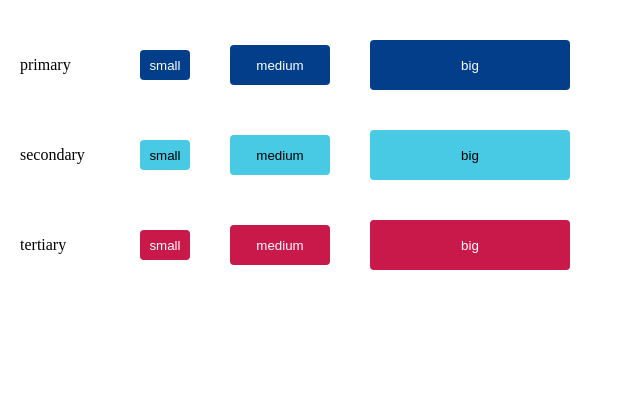
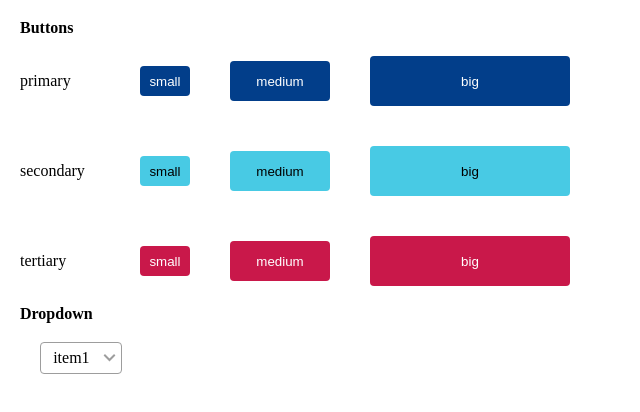
Before and after one commit to cotae-platform/cotae-ui, a React (Create React App) app: page /design-example in a window 1280 px wide. Shown: the top 412 px of the page, without its empty margins (0-640 px from the left). Built offline with nearby package versions, Linux system fonts and the light colour scheme.

Commit message:
feat : Dropdown Component

```diff
--- /dev/null
+++ b/src/components/basic/Dropdown/index.tsx
@@ -0,0 +1,64 @@
+import { useEffect, useRef, useState } from 'react';
+import {
+  DropdownWrapper,
+  DropdownSelected,
+  DropdownIcon,
+  DropdownItems,
+  DropdownItemWrapper,
+} from './style';
+
+interface Props {
+  items: string[];
+  onChange: (value: string) => void;
+}
+
+function Dropdown({ items, onChange }: Props) {
+  const [currentValue, setCurrentValue] = useState(items.length ? items[0] : '');
+  const [isOpen, setIsOpen] = useState(false);
+
+  const dropdownRef = useRef(null);
+
+  const handleChangeSelected = (value: string) => {
+    onChange(value);
+    setCurrentValue(value);
+  };
+
+  const dropdownItems = items.map((value, index) => (
+    <DropdownItems
+      key={value}
+      onClick={() => handleChangeSelected(value)}
+      current={value === currentValue}
+      last={index === items.length - 1}
+    >
+      {value}
+    </DropdownItems>
+  ));
+
+  const handleOnClickDropdown = () => {
+    setIsOpen((prevState) => !prevState);
+  };
+
+  const handleClickOutside = (e: MouseEvent) => {
+    if (dropdownRef.current && !(dropdownRef.current as Element).contains(e.target as Node))
+      setIsOpen(false);
+  };
+
+  useEffect(() => {
+    document.addEventListener('click', handleClickOutside);
+    return () => {
+      document.removeEventListener('click', handleClickOutside);
+    };
+  }, []);
+
+  return (
+    <>
+      <DropdownWrapper ref={dropdownRef} isOpen={isOpen} onClick={handleOnClickDropdown}>
+        <DropdownSelected>{currentValue}</DropdownSelected>
+        <DropdownIcon isOpen={isOpen} />
+      </DropdownWrapper>
+      {isOpen && currentValue && <DropdownItemWrapper>{dropdownItems}</DropdownItemWrapper>}
+    </>
+  );
+}
+
+export default Dropdown;
--- /dev/null
+++ b/src/components/basic/Dropdown/style.ts
@@ -0,0 +1,69 @@
+import styled from '@emotion/styled';
+import ArrowUp from '@src/assets/images/ico_arrow_up.svg';
+import ArrowDown from '@src/assets/images/ico_arrow_down.svg';
+
+interface StatusProps {
+  isOpen: boolean;
+}
+
+interface ItemProps {
+  current: boolean;
+  last: boolean;
+}
+
+const DropdownWrapper = styled.div<StatusProps>`
+  display: flex;
+  position: relative;
+  width: 80px;
+  height: 30px;
+  border: 1px solid ${(props) => (props.isOpen ? '#023e8a' : '#9d9d9d')};
+  border-radius: ${(props) => (props.isOpen ? '4px 4px 0 0' : '4px')};
+  &:hover {
+    border: 1px solid #023e8a;
+    cursor: pointer;
+  }
+`;
+
+const DropdownSelected = styled.div`
+  display: flex;
+  flex: 4;
+  justify-content: center;
+  align-items: center;
+`;
+
+const DropdownIcon = styled.i<StatusProps>`
+  display: inline-block;
+  flex: 1;
+  width: 24px;
+  height: 24px;
+  margin: auto 4px auto 0px;
+  background: ${(props) =>
+    props.isOpen
+      ? `url(${ArrowUp}) no-repeat center center`
+      : `url(${ArrowDown}) no-repeat center center`};
+`;
+
+const DropdownItemWrapper = styled.div`
+  display: flex;
+  flex-direction: column;
+`;
+
+const DropdownItems = styled.div<ItemProps>`
+  display: flex;
+  background-color: ${(props) => (props.current ? 'rgb(2, 62, 138, 0.6)' : 'white')};
+  color: ${(props) => (props.current ? 'white' : 'black')};
+  width: 80px;
+  height: 30px;
+  border: 1px solid #023e8a;
+  border-top: 0;
+  border-radius: ${(props) => (props.last ? '0 0 4px 4px' : '0')};
+  justify-content: center;
+  align-items: center;
+  &:hover {
+    cursor: pointer;
+    color: white;
+    background-color: #023e8a;
+  }
+`;
+
+export { DropdownWrapper, DropdownSelected, DropdownIcon, DropdownItems, DropdownItemWrapper };
--- a/src/pages/DesignExample/index.tsx
+++ b/src/pages/DesignExample/index.tsx
@@ -1,6 +1,7 @@
 import Button from '@src/components/basic/Button';
 import Column from '@src/components/basic/grid/Column';
 import Row from '@src/components/basic/grid/Row';
+import Dropdown from '@src/components/basic/Dropdown';
 
 import { ColorType, SizeType } from '@src/types';
 
@@ -11,6 +12,7 @@ function DesignExamplePage() {
   const sizeList: SizeType[] = ['small', 'medium', 'big'];
   return (
     <Wrapper>
+      <Title bold>Buttons</Title>
       <Column>
         {colorList.map((color, index) => (
           <Row key={color + index.toString()} alignItems="center">
@@ -25,6 +27,17 @@ function DesignExamplePage() {
           </Row>
         ))}
       </Column>
+      <Column>
+        <Title bold>Dropdown</Title>
+        <Row>
+          <Padding>
+            <Dropdown
+              items={['item1', 'item2', 'item3', 'item4']}
+              onChange={(v) => console.log(v)}
+            />
+          </Padding>
+        </Row>
+      </Column>
     </Wrapper>
   );
 }
--- a/src/pages/DesignExample/style.ts
+++ b/src/pages/DesignExample/style.ts
@@ -8,8 +8,9 @@ const Padding = styled.div`
   padding: 20px;
 `;
 
-const Title = styled.div`
+const Title = styled.div<{ bold?: boolean }>`
   width: 100px;
+  font-weight: ${(props) => (props.bold ? '700' : '500')};
 `;
 
 export { Wrapper, Padding, Title };
```
Also changed, not shown: src/assets/images/ico_arrow_down.svg (added), src/assets/images/ico_arrow_up.svg (added).
